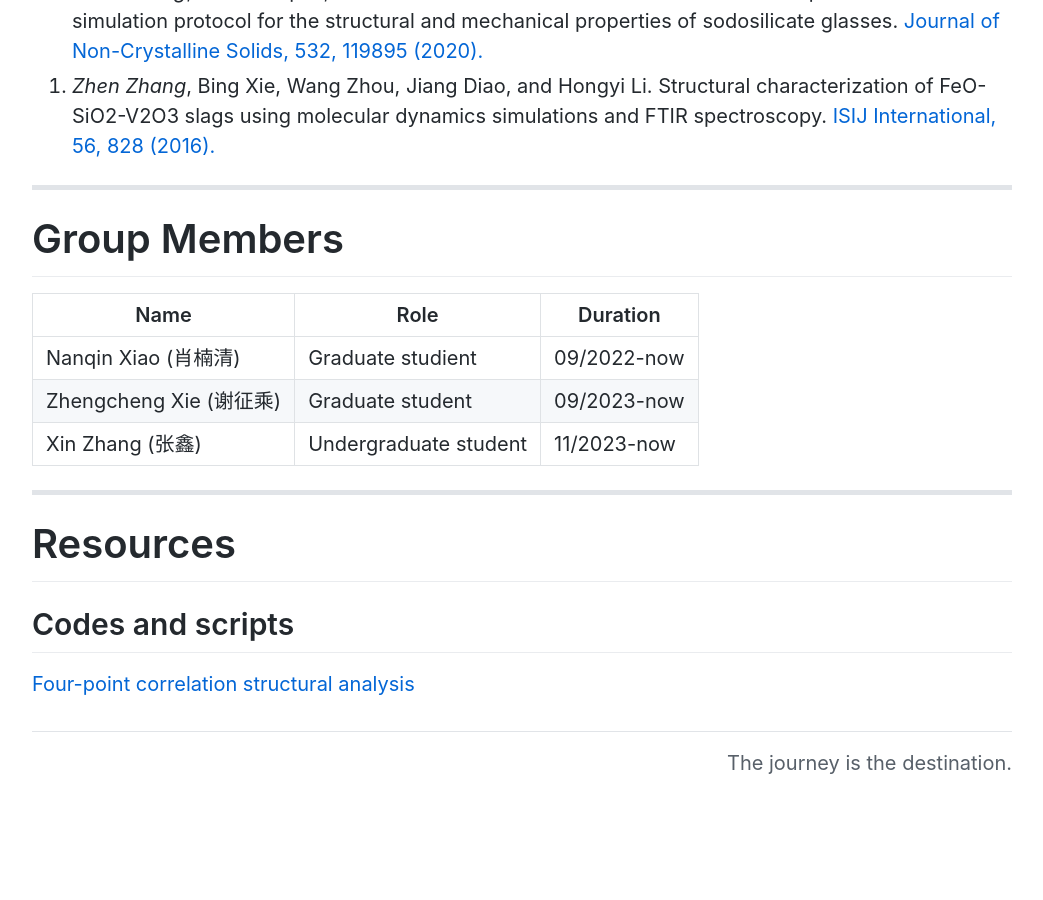
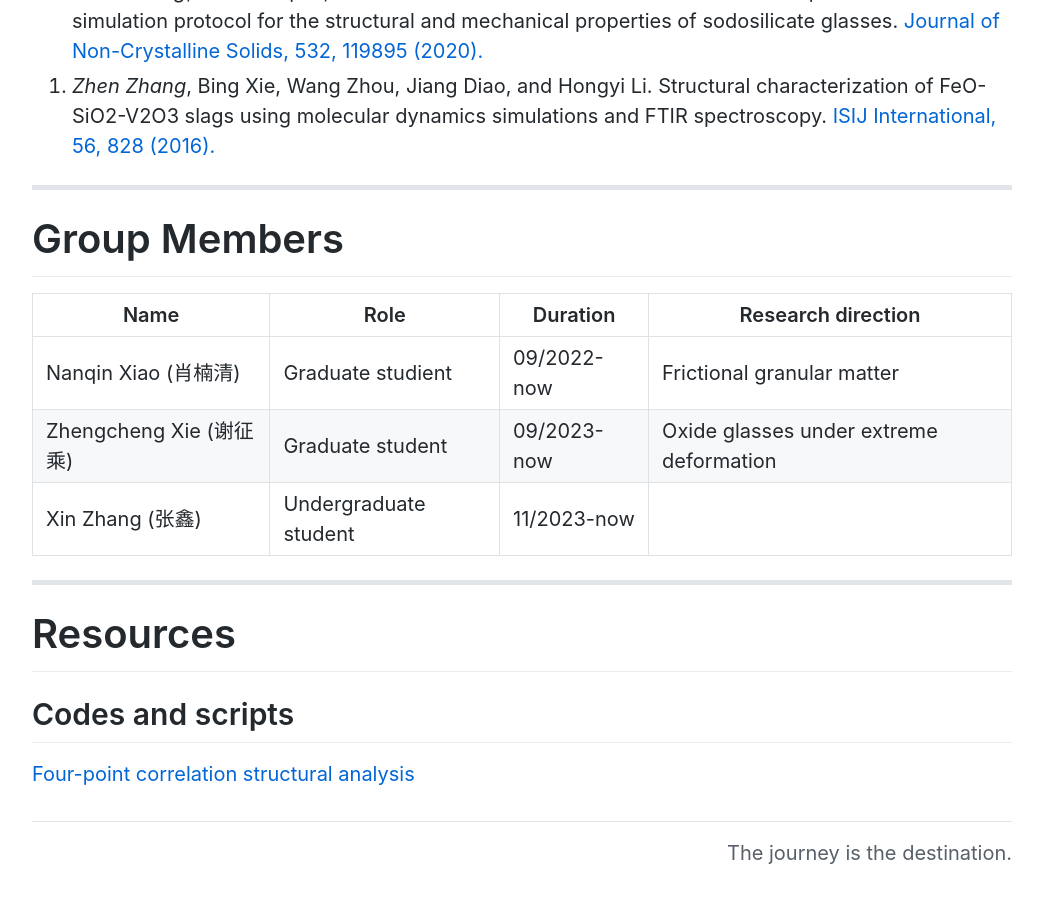
Before and after one commit to zhenzhang1991/zhenzhang1991.github.io, a Jekyll site: the page built from index.md, in a window 1280 px wide and 900 px high, scrolled down 6060 px. Shown: the whole window, without its empty margins (118-1161 px from the left). Built offline with Jekyll 4.4.1, drawn with Linux system fonts in a browser that asks for light colours; Markdown is read by kramdown in place of the engine named in the settings; comment, search, counter and statistics services are not loaded; before the commit the page ends 6870 px from its top, so only the background shows below that.

Commit message:
Update index.md

```diff
--- a/index.md
+++ b/index.md
@@ -110,11 +110,11 @@ spectroscopy. [ISIJ International, 56, 828 (2016).](https://doi.org/10.2355/isij
 
 # Group Members
 
-| Name | Role | Duration |
-| ---- | ---- | -------- |
-| Nanqin Xiao (肖楠清) | Graduate studient | 09/2022-now |
-| Zhengcheng Xie (谢征乘) | Graduate student | 09/2023-now |
-| Xin Zhang (张鑫) | Undergraduate student | 11/2023-now |
+| Name | Role | Duration | Research direction |
+| ---- | ---- | -------- | -------------- |
+| Nanqin Xiao (肖楠清) | Graduate studient | 09/2022-now | Frictional granular matter |
+| Zhengcheng Xie (谢征乘) | Graduate student | 09/2023-now | Oxide glasses under extreme deformation |
+| Xin Zhang (张鑫) | Undergraduate student | 11/2023-now |  |
 
 * * *
 
```
